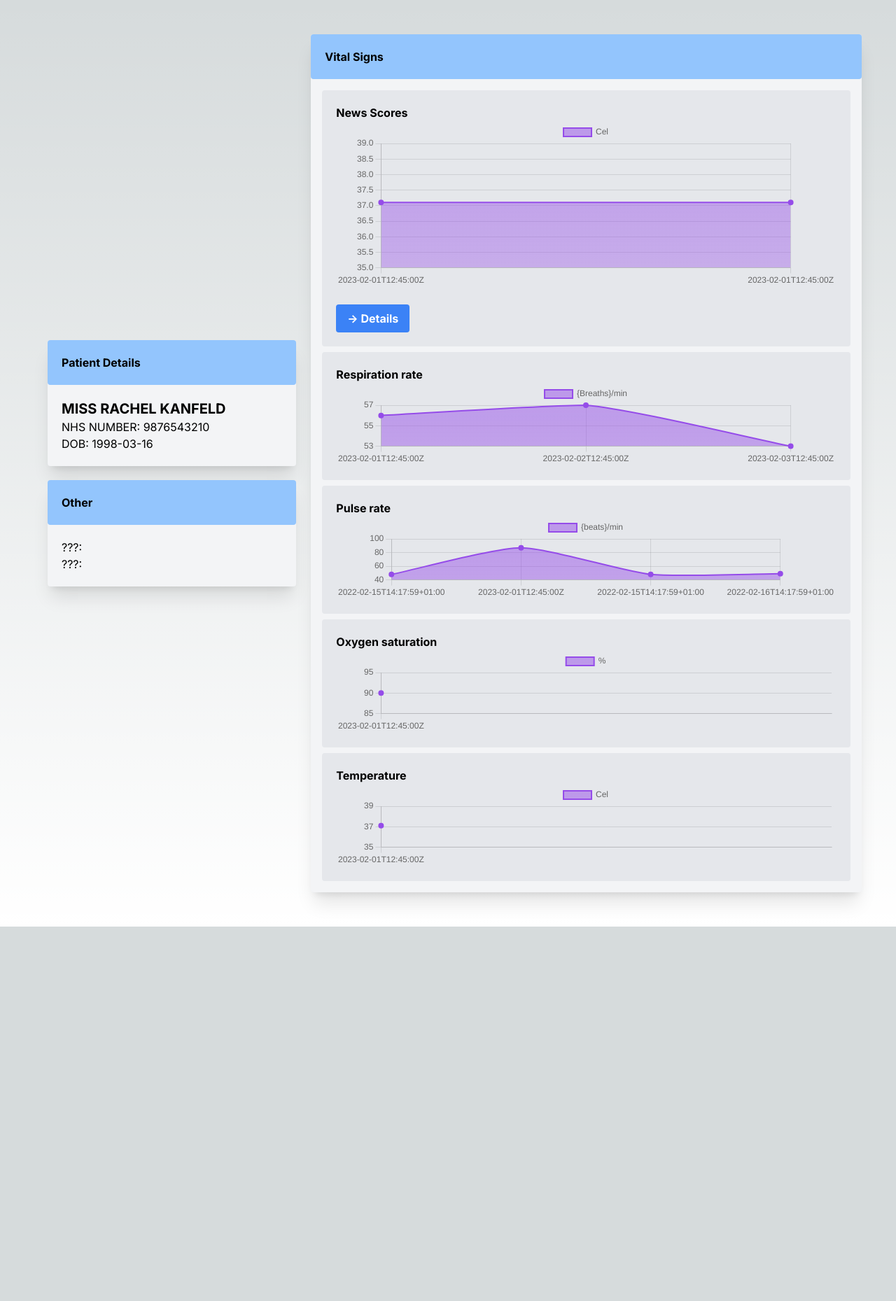
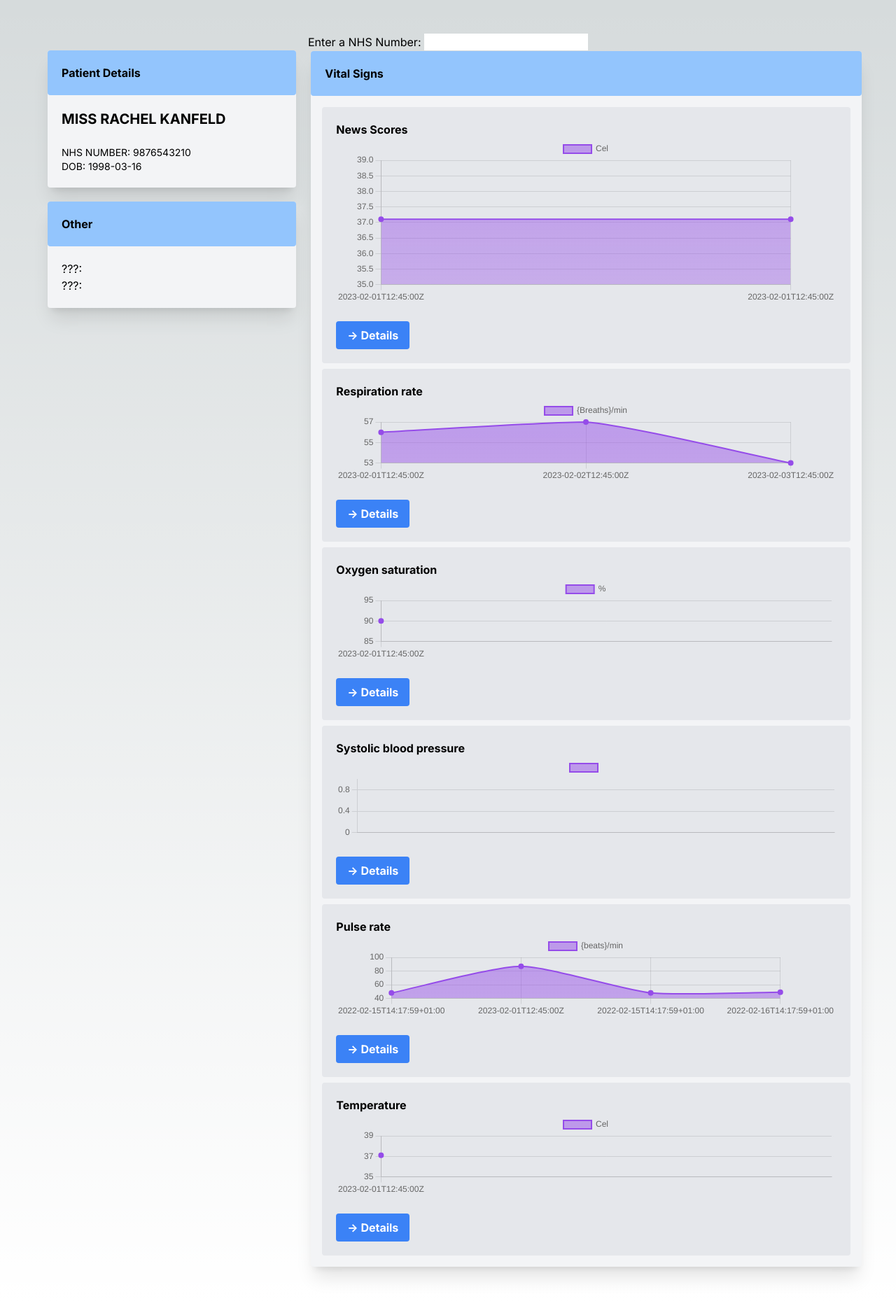
Before and after one commit to rich-bjss/fhir-viewer, a Next.js app: page / in a window 1280 px wide. Shown: the whole page at 70% size. Before the commit the page ends 1324 px from the top, so only its background shows below. Built offline with nearby package versions, Linux system fonts and the light colour scheme.

Commit message:
fixed data read isseu

```diff
--- a/src/app/components/ChartBar.jsx
+++ b/src/app/components/ChartBar.jsx
@@ -35,7 +35,9 @@ export default function App(props) {
         labels.push(props.data[i].timestamp);
         weight.push(props.data[i].value);
       }
-      code = props.data[0].code;
+      if (props.data.length > 0) {
+        code = props.data[0].code;
+      }
     }
 
 
--- /dev/null
+++ b/src/app/components/Modal.tsx
@@ -0,0 +1,73 @@
+import React from "react";
+
+function Modal(props: any) {
+
+
+
+    return (
+        <div className={props.show ? "inline-block" : "hidden"} >
+
+
+
+            <div
+                data-te-modal-init
+                data-te-backdrop="false"
+                className="static left-0 top-0 z-[1055] block h-full w-full overflow-y-auto overflow-x-hidden outline-none"
+                id="exampleModalComponents"
+                // {tabindex="-1"}
+                aria-labelledby="exampleModalComponentsLabel"
+                aria-hidden="true">
+                <div
+                    data-te-modal-dialog-ref
+                    className="pointer-events-none relative w-auto opacity-100 transition-all duration-300 ease-in-out min-[576px]:mx-auto min-[576px]:my-7 min-[576px]:max-w-[500px]">
+                    <div
+                    className="min-[576px]:shadow-[0_0.5rem_1rem_rgba(#000, 0.15)] pointer-events-auto relative flex w-full flex-col rounded-md border-none bg-white bg-clip-padding text-current shadow-lg outline-none dark:bg-neutral-600">
+                    <div
+                        className="flex flex-shrink-0 items-center justify-between rounded-t-md border-b-2 border-neutral-100 border-opacity-100 p-4 dark:border-opacity-50">
+                        <h5
+                        className="text-xl font-medium leading-normal text-neutral-800 dark:text-neutral-200"
+                        id="exampleModalComponentsLabel">
+                        {props.dataType}
+                        </h5>
+                        <button
+                        type="button"
+                        className="box-content rounded-none border-none hover:no-underline hover:opacity-75 focus:opacity-100 focus:shadow-none focus:outline-none"
+                        data-te-modal-dismiss
+                        aria-label="Close">
+                        <svg
+                            xmlns="http://www.w3.org/2000/svg"
+                            fill="none"
+                            viewBox="0 0 24 24"
+                            stroke-width="1.5"
+                            stroke="currentColor"
+                            className="h-6 w-6">
+                            <path
+                            stroke-linecap="round"
+                            stroke-linejoin="round"
+                            d="M6 18L18 6M6 6l12 12" />
+                        </svg>
+                        </button>
+                    </div>
+                    <div className="relative flex-auto p-4" data-te-modal-body-ref>
+                        {props.data.observations[props.data.datatype]}
+                    </div>
+                    <div
+                        className="flex flex-shrink-0 flex-wrap items-center justify-end rounded-b-md border-t-2 border-neutral-100 border-opacity-100 p-4 dark:border-opacity-50">
+                        <button
+                        type="button"
+                        className="inline-block rounded bg-primary-100 px-6 pb-2 pt-2.5 text-xs font-medium uppercase leading-normal text-primary-700 transition duration-150 ease-in-out hover:bg-primary-accent-100 focus:bg-primary-accent-100 focus:outline-none focus:ring-0 active:bg-primary-accent-200"
+                        data-te-modal-dismiss
+                        data-te-ripple-init
+                        data-te-ripple-color="light"
+                        onClick={props.handleClose}>
+                        Close
+                        </button>
+                    </div>
+                    </div>
+                </div>
+                </div>
+        </div>
+    )
+}
+
+export default Modal;
--- a/src/app/page.tsx
+++ b/src/app/page.tsx
@@ -1,7 +1,14 @@
+"use client"
+import { useState, useEffect } from 'react';
+
 import Image from 'next/image'
 import ChartBar from './components/ChartBar.jsx'
+import Modal from './components/Modal'
 
 export default function Home() {
+
+  const [showModal, setShowModal] = useState(false);
+  const [dataType, setDataType] = useState("");
 
   const data = {
     "nhsNumber": "9876543210",
@@ -82,14 +89,42 @@ export default function Home() {
     ]
   }
 
+  function handleOpenModal(type: string){
+
+    setShowModal(true);
+    setDataType(type);
+    console.log(showModal);
+  }
+
+  function handleCloseModal(){
+    setShowModal(false);
+    console.log("Closing modal");
+  }
+
 
   return (
     <main className="flex min-h-screen flex-col items-center justify-between p-12">
 
+    <header>
+      <form>
+        <label> Enter a NHS Number: </label>
+        <input type="text"></input>
+      </form>
+    </header>
+
+
+
+
+
+
+
+
+
+
     <table className="w-full">
       <tbody>
         <tr>
-          <td className="w-1/3 p-5">
+          <td className="w-1/3 p-5 pt-0 align-top">
             <div id="patientDetails" className="w-full pt-0 mb-5 h-full bg-gray-100 rounded text-black shadow-xl" >
               <div className="w-full">
                 <h2 className="p-5 rounded bg-blue-300 font-bold"> Patient Details</h2>
@@ -99,8 +134,9 @@ export default function Home() {
                 <h1 className="text-xl font-bold">{data.name}</h1>
 
                 <div className="w-full">
-                  <p className="">NHS NUMBER: {data.nhsNumber}</p>
-                  <p className="">DOB: {data.dob}</p>
+                  <br />
+                  <p className="text-sm">NHS NUMBER: {data.nhsNumber}</p>
+                  <p className="text-sm">DOB: {data.dob}</p>
                 </div>
               </div>
             </div>
@@ -125,26 +161,48 @@ export default function Home() {
               </div>
               <div className="p-2">
                 <div className="bg-gray-200 p-5 m-2 rounded text-black">
-                  <ChartBar title="News Scores" data={data.newsScores} height="100">
-
-                  </ChartBar>
+                  <ChartBar title="News Scores" data={data.newsScores} height="100"></ChartBar>
                   <br></br>
-                  <button className="right-0 bg-blue-500 hover:bg-blue-500 text-white py-2 px-4 rounded">
+                  <button onClick={() => handleOpenModal("newsScores")} className="right-0 bg-blue-500 hover:bg-blue-500 text-white py-2 px-4 rounded">
                     {"-> Details"}
                   </button>
                 </div>
 
                 <div className="bg-gray-200 p-5 m-2 rounded text-black">
-                  <ChartBar title="Respiration rate" data={data.observations['Respiration rate']} height="50"/></div>
-
+                  <ChartBar title="Respiration rate" data={data.observations['Respiration rate']} height="50"/>
+                  <br></br>
+                  <button onClick={() => handleOpenModal("Respiration rate")} className="right-0 bg-blue-500 hover:bg-blue-500 text-white py-2 px-4 rounded">
+                    {"-> Details"}
+                  </button>
+                  </div>
                 <div className="bg-gray-200 p-5 m-2 rounded text-black">
-                  <ChartBar title="Pulse rate" data={data.observations['Pulse rate']} height="50"/></div>
-
+                  <ChartBar title="Oxygen saturation" data={data.observations['Oxygen saturation']} height="50"/>
+                  <br></br>
+                  <button onClick={() => handleOpenModal("Oxygen saturation")} className="right-0 bg-blue-500 hover:bg-blue-500 text-white py-2 px-4 rounded">
+                    {"-> Details"}
+                  </button>
+                  </div>
                 <div className="bg-gray-200 p-5 m-2 rounded text-black">
-                  <ChartBar title="Oxygen saturation" data={data.observations['Oxygen saturation']} height="50"/></div>
-
+                  <ChartBar title="Systolic blood pressure" data={data.observations['Systolic blood pressure']} height="50"/>
+                  <br></br>
+                  <button onClick={() => handleOpenModal("Systolic blood pressure")} className="right-0 bg-blue-500 hover:bg-blue-500 text-white py-2 px-4 rounded">
+                    {"-> Details"}
+                  </button>
+                  </div>
                 <div className="bg-gray-200 p-5 m-2 rounded text-black">
-                  <ChartBar title="Temperature" data={data.observations['Temperature']} height="50"/></div>
+                  <ChartBar title="Pulse rate" data={data.observations['Pulse rate']} height="50"/>
+                  <br></br>
+                  <button onClick={() => handleOpenModal("Pulse rate")} className="right-0 bg-blue-500 hover:bg-blue-500 text-white py-2 px-4 rounded">
+                    {"-> Details"}
+                  </button>
+                  </div>
+                <div className="bg-gray-200 p-5 m-2 rounded text-black">
+                  <ChartBar title="Temperature" data={data.observations['Temperature']} height="50"/>
+                  <br></br>
+                  <button onClick={() => handleOpenModal("Temperature")} className="right-0 bg-blue-500 hover:bg-blue-500 text-white py-2 px-4 rounded">
+                    {"-> Details"}
+                  </button>
+                  </div>
               </div>
 
             </div>
@@ -154,11 +212,7 @@ export default function Home() {
       </tbody>
     </table>
 
-
-
-
-
-
+    <Modal show={showModal} handleClose={handleCloseModal} dataType={dataType} data={data}/>
 
 
       {/* <div className="z-10 max-w-5xl w-full items-center justify-between font-mono text-sm lg:flex">
```
